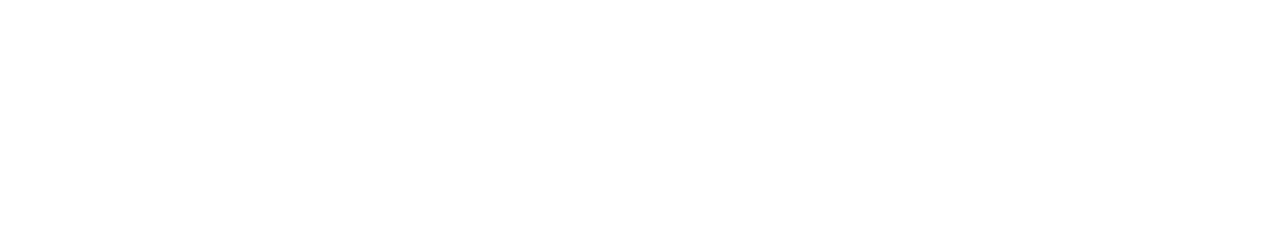
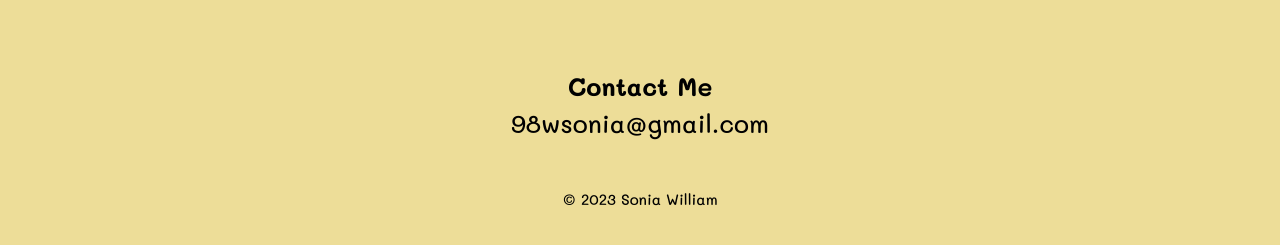
Before and after one commit to william-3D/frontend-portfolio, a SvelteKit app: page / in a window 1280 px wide. Shown: the part 2477-2722 px from the top of the page. Before the commit the page ends 2462 px from the top, so only its background shows below. Built offline with nearby package versions, Linux system fonts and the light colour scheme; a web font is replaced by a local one.

Commit message:
add footer & contact nav element

```diff
--- a/src/lib/styles/components/TopNavigation.svelte
+++ b/src/lib/styles/components/TopNavigation.svelte
@@ -10,6 +10,9 @@
 		</li>
 		<li>
 			<a href="#projects">Projects</a>
+		</li>
+		<li>
+			<a href="#contact">Contact</a>
 		</li>
 	</ul>
 </nav>
--- a/src/routes/+page.svelte
+++ b/src/routes/+page.svelte
@@ -213,6 +213,11 @@
 			</div>
 		</div>
 	</section>
+	<footer id="contact">
+		<h3>Contact Me</h3>
+		<p>98wsonia@gmail.com</p>
+		<p id="copy">© 2023 Sonia William</p>
+	</footer>
 </body>
 
 <style lang="scss">
@@ -309,6 +314,10 @@
 		font-size: 50px;
 	}
 
+	h3 {
+		font-size: 25px;
+	}
+
 	.about-me {
 		display: flex;
 		justify-content: space-around;
@@ -335,7 +344,6 @@
 		box-shadow: 5px 5px 20px var(--accent1);
 		border-radius: 40px;
 		h3 {
-			font-size: 25px;
 			color: #083f99;
 		}
 		p {
@@ -381,4 +389,18 @@
 			border-radius: 150px;
 		}
 	}
+
+	footer {
+		background-color: var(--accent1);
+		color: var(--secondary);
+		text-align: center;
+		padding: 60px;
+		p {
+			margin-top: -20px;
+		}
+		#copy {
+			margin-top: 50px;
+			font-size: 15px;
+		}
+	}
 </style>
```
